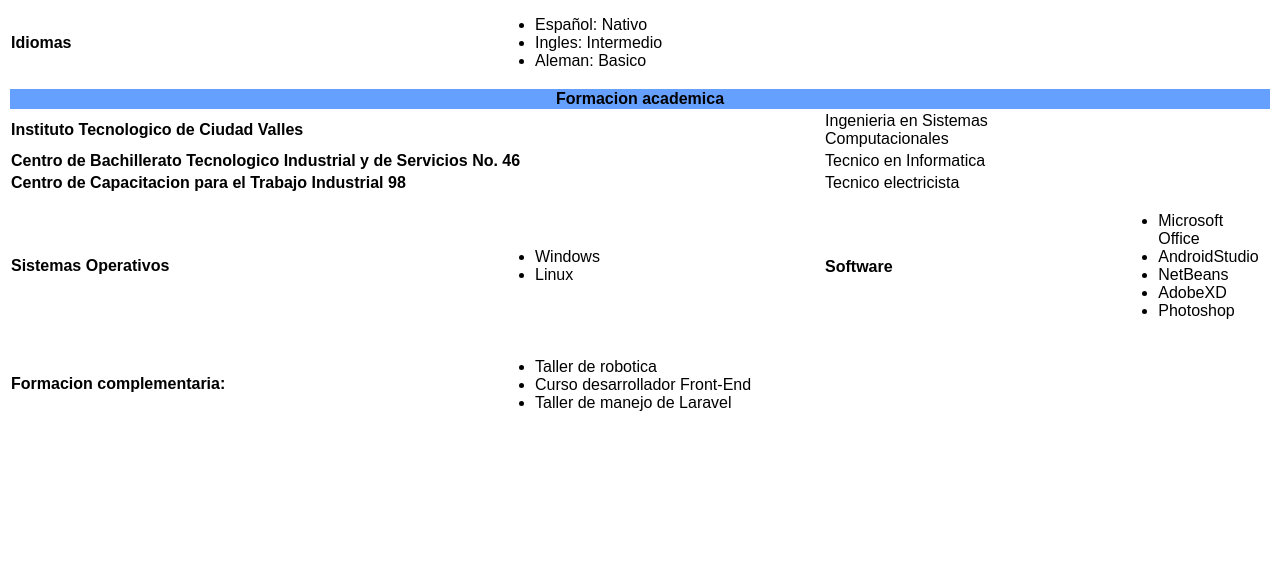
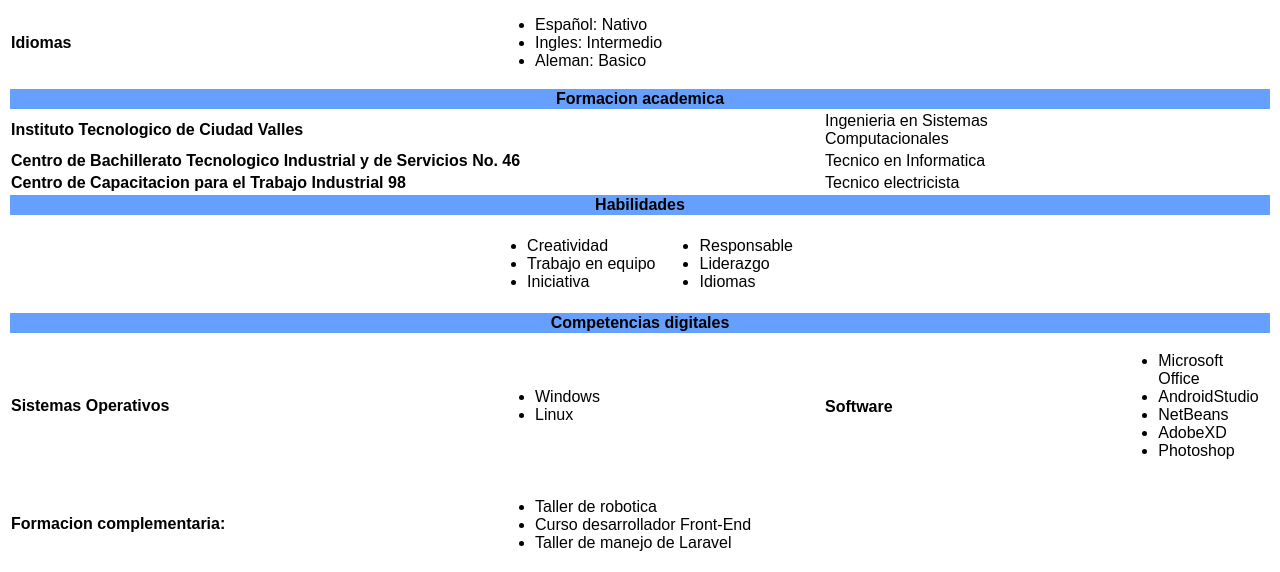
Before and after one commit to Hector-HG/Hector-HG.github.io, a plain HTML site: page Maquetado.html in a window 1280 px wide. Shown: the part 435-1007 px from the top of the page. Before the commit the page ends 874 px from the top, so only its background shows below. Drawn offline with Linux system fonts and the light colour scheme.

Commit message:
Update Maquetado.html

```diff
--- a/Maquetado.html
+++ b/Maquetado.html
@@ -50,6 +50,33 @@
 			<td colspan="2"><b>Centro de Capacitacion para el Trabajo Industrial 98</b></td>
 			<td>Tecnico electricista</td>
 		</tr>
+		<tr><td colspan="4" bgcolor="66a0ff" align="center"><b>Habilidades</b></td></tr>
+		<tr align="center">
+			<td colspan="4">
+				<table>
+					<tr>
+						<td>
+							<ul>
+								<li>Creatividad</li>
+								<li>Trabajo en equipo</li>
+								<li>Iniciativa</li>
+							</ul>
+						</td>
+						<td>
+							<ul>
+								<li>Responsable</li>
+								<li>Liderazgo</li>
+								<li>Idiomas</li>
+							</ul>
+						</td>
+					</tr>
+				</table>
+			</td>
+
+		</tr>
+		<tr>
+			<td colspan="4" bgcolor="66a0ff" align="center"><b>Competencias digitales</b></td>
+		</tr>
 		<tr>
 			<td><b>Sistemas Operativos</b></td>
 			<td colspan="1"><ul>
```
